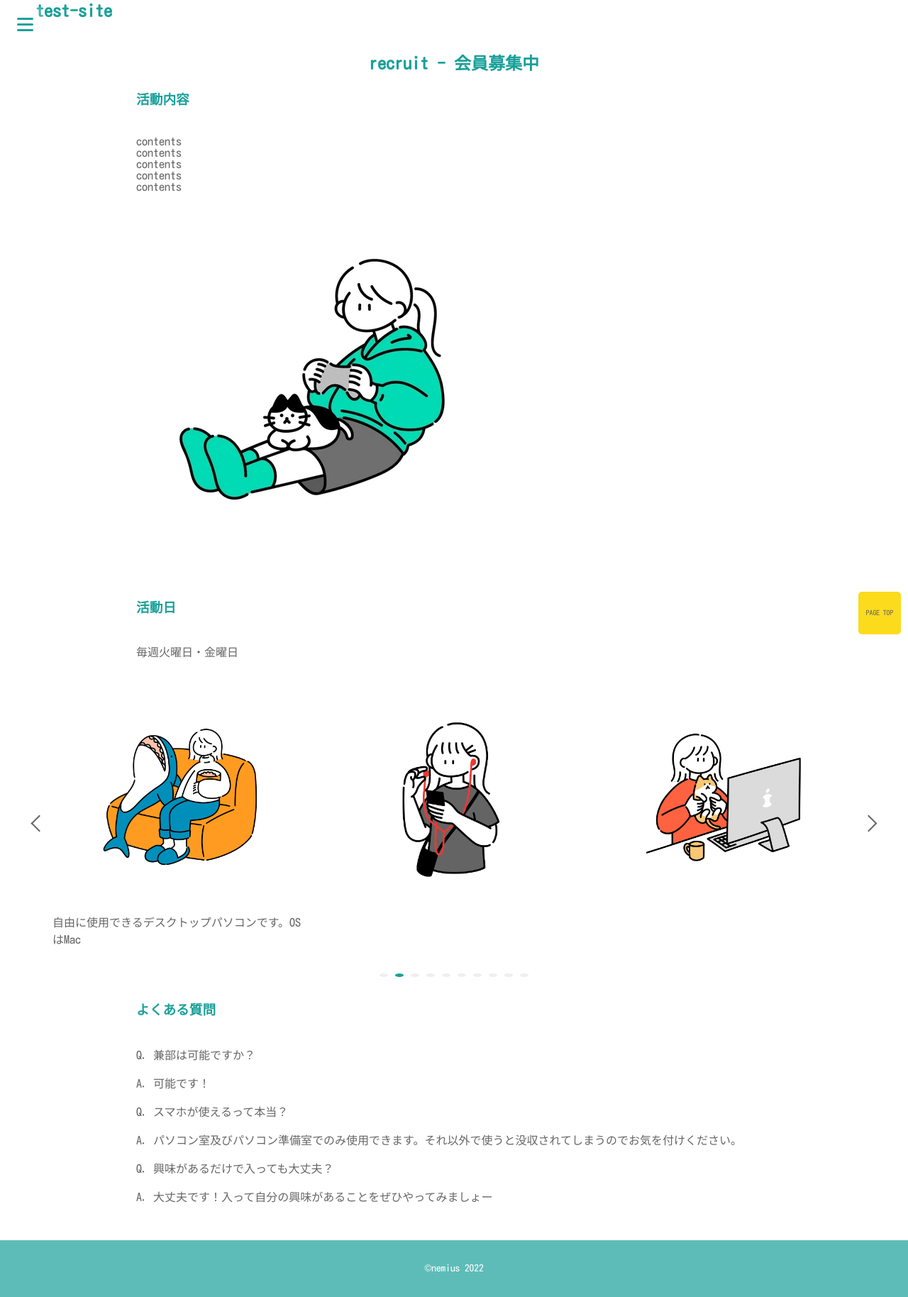
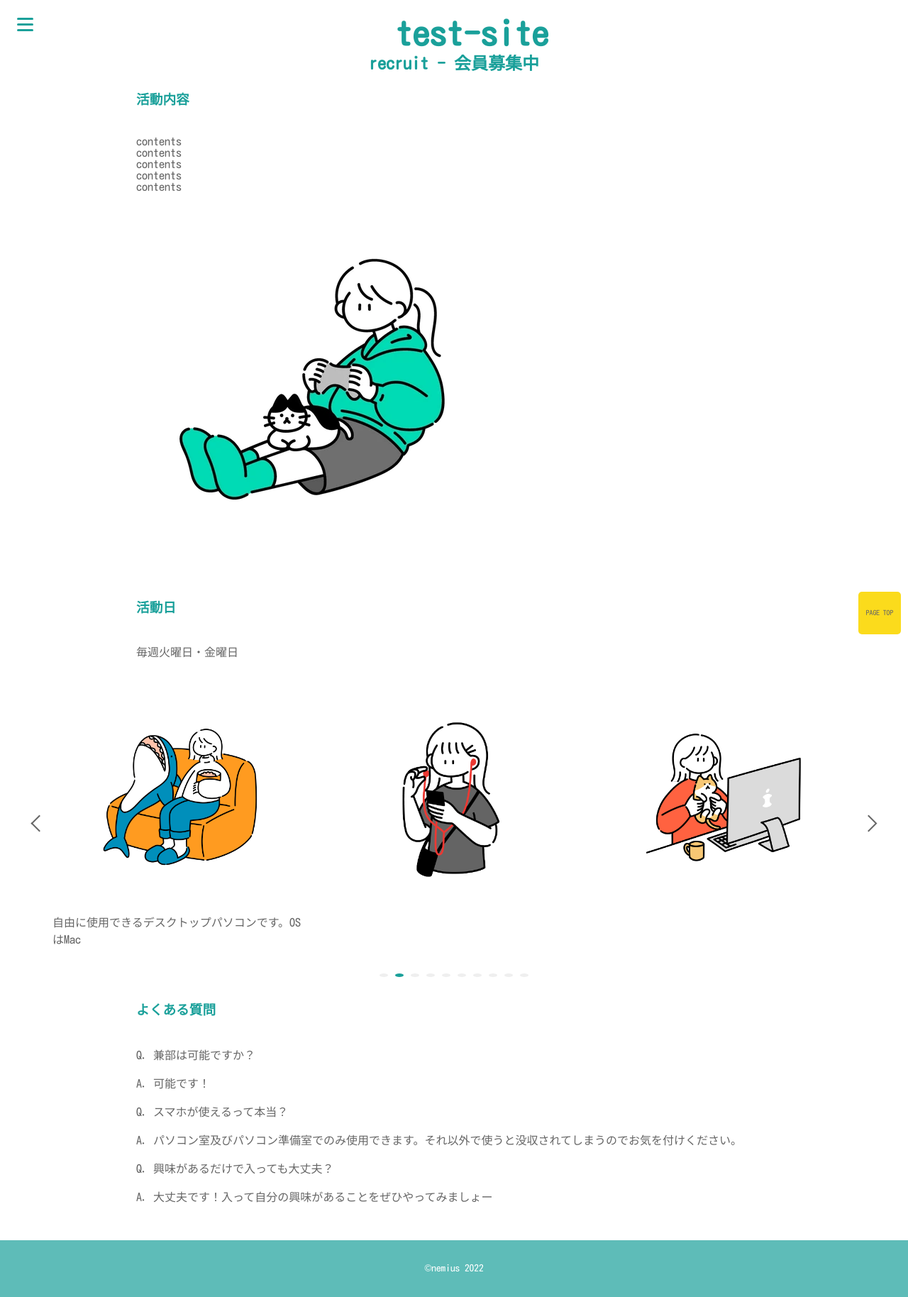
Before and after one commit to n0cti1ucent/test-site, a Jekyll site: the page built from recruit.html, in a window 1280 px wide. Shown: the whole page at 71% size. Built offline with Jekyll 4.4.1, drawn with Linux system fonts in a browser that asks for light colours.

Commit message:
change header

```diff
--- a/assets/css/menu.css
+++ b/assets/css/menu.css
@@ -4,7 +4,7 @@
   display: flex;
 }
 
-h1 {
+#header {
   font-size: 24px;
   font-family: 'Kosugi Maru', 瞬きノ明朝, serif;
   color: var(--color-primary);
```
